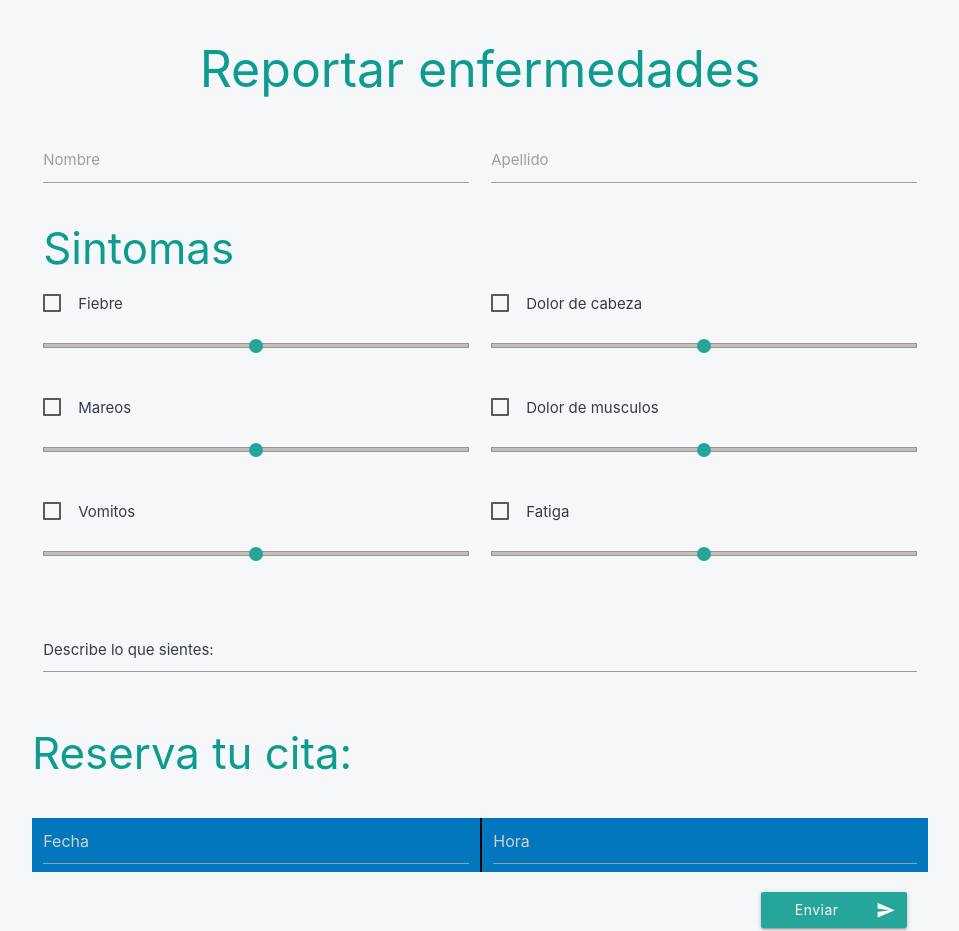
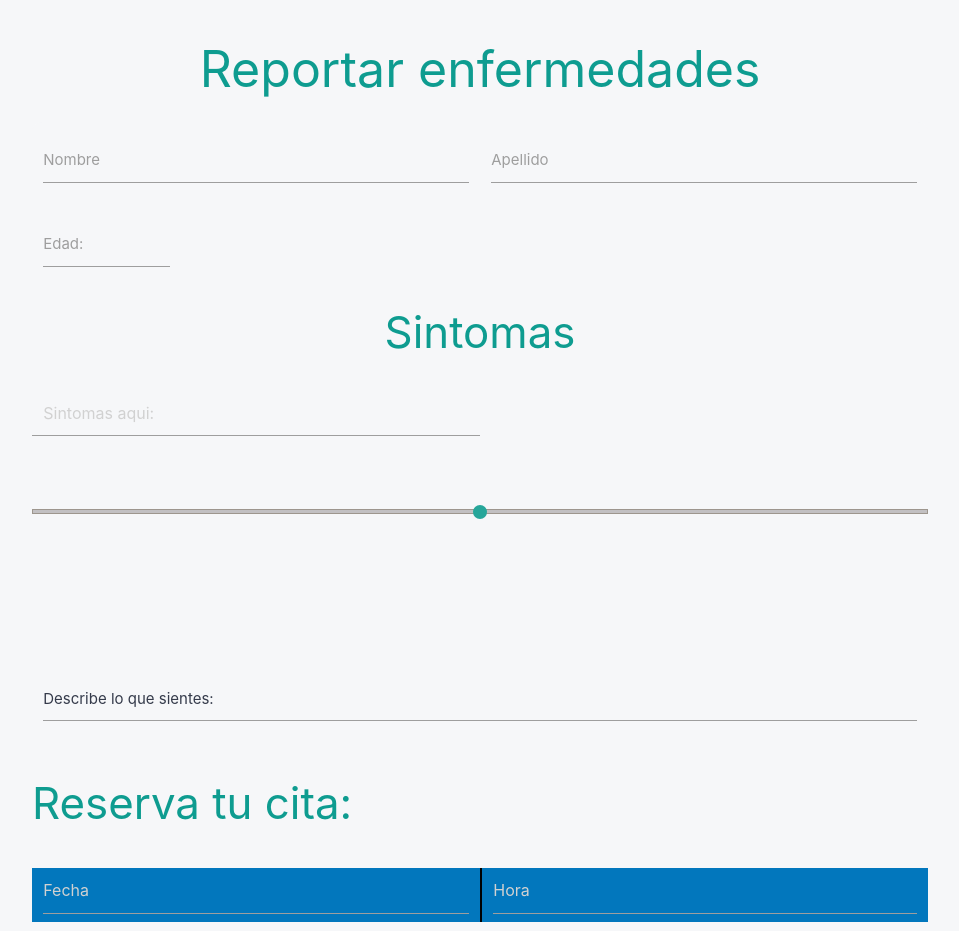
Before and after one commit to DulcePC/Report-Sickness, a plain HTML site: page index.html in a window 1280 px wide. Shown: the top 931 px of the page, without its empty margins (160-1119 px from the left). Drawn offline with nearby package versions, Linux system fonts and the light colour scheme.

Commit message:
Chekbox delete, range and tags add

```diff
--- a/css/main.css
+++ b/css/main.css
@@ -42,3 +42,6 @@ a{
 .Borde{
     border-left: 2px solid black;
 }
+.up{
+padding-top: 40px
+}
--- a/index.html
+++ b/index.html
@@ -29,69 +29,24 @@
                         <input id="apellido" type="text" class="validate">
                         <label for="last_name">Apellido</label>
                     </div>
+                    <div class="input-field col s6 m3 l2">
+                        <input id="apellido" type="text" class="validate">
+                        <label for="last_name">Edad:</label>
+                    </div>
                 </div>
             </form>
             <form class="col s12 l12 marginUp">
-                <h3>Sintomas</h3>
+                <h3 class="center">Sintomas</h3>
                 <div class="row">
-                    <div class="col s12 m6 l6">
-                        <label>
-                            <input type="checkbox" class="checked">
-                            <span>Fiebre</span>
-                            <p class="range-field">
-                                <input type="range" id="test5" min="0" max="100" />
-                            </p>
-                        </label>
-                    </div>
-                    <div class="col s12 m6 l6">
-                        <label>
-                            <input type="checkbox" class="checked">
-                            <span>Dolor de cabeza</span>
-                            <p class="range-field">
-                                <input type="range" id="test5" min="0" max="100" />
-                            </p>
-                        </label>
+                    <div class="chips chips-autocomplete col l6"></div>
+                </div>
+                <br>
+                <div class="row">
+                    <div class="range-field " onclick="cambia()">
+                        <input type="range" id="test5" min="0" max="100"/>
                     </div>
                 </div>
                 <div class="row">
-                    <div class="col s12 m6 l6">
-                        <label>
-                            <input type="checkbox" class="checked">
-                            <span>Mareos</span>
-                            <p class="range-field">
-                                <input type="range" id="test5" min="0" max="100" />
-                            </p>
-                        </label>
-                    </div>
-                    <div class="col s12 m6 l6">
-                        <label>
-                            <input type="checkbox" class="checked">
-                            <span>Dolor de musculos</span>
-                            <p class="range-field">
-                                <input type="range" id="test5" min="0" max="100" />
-                            </p>
-                        </label>
-                    </div>
-                </div>
-                <div class="row">
-                    <div class="col s12 m6 l6">
-                        <label>
-                            <input type="checkbox" class="checked">
-                            <span>Vomitos</span>
-                            <p class="range-field">
-                                <input type="range" id="test5" min="0" max="100" />
-                            </p>
-                        </label>
-                    </div>
-                    <div class="col s12 m6 l6">
-                        <label>
-                            <input type="checkbox" class="checked">
-                            <span>Fatiga</span>
-                            <p class="range-field">
-                                <input type="range" id="test5" min="0" max="100" />
-                            </p>
-                        </label>
-                    </div>
                     <br>
                     <br>
                     <br>
--- a/js/main.js
+++ b/js/main.js
@@ -1,8 +1,29 @@
 $(document).ready(function() {
   $('.datepicker').datepicker();
   $('.timepicker').timepicker();
+  $('.chips').chips();
+});
+$('.chips-autocomplete').chips({
+  placeholder: "Sintomas aqui:",
+  autocompleteOptions: {
+    data: {
+      'Apple': null,
+      'Microsoft': null,
+      'Google': null
+    },
+    limit: Infinity,
+    minLength: 1,
+  }
 });
 
+function cambia(){
+var slide=document.getElementsById(test5);
+if(slide === max ){
+document.div.style.backgroundColor=red;
+}else{
+  style.backgroundColor=green;
+}
+}
 /*function prueba(){
 let cojer = document.getElementsByClassName('range-field').innerHTML;
 document.getElementById('prueba').innerHTML = "te sientes: " + cojer;
```
